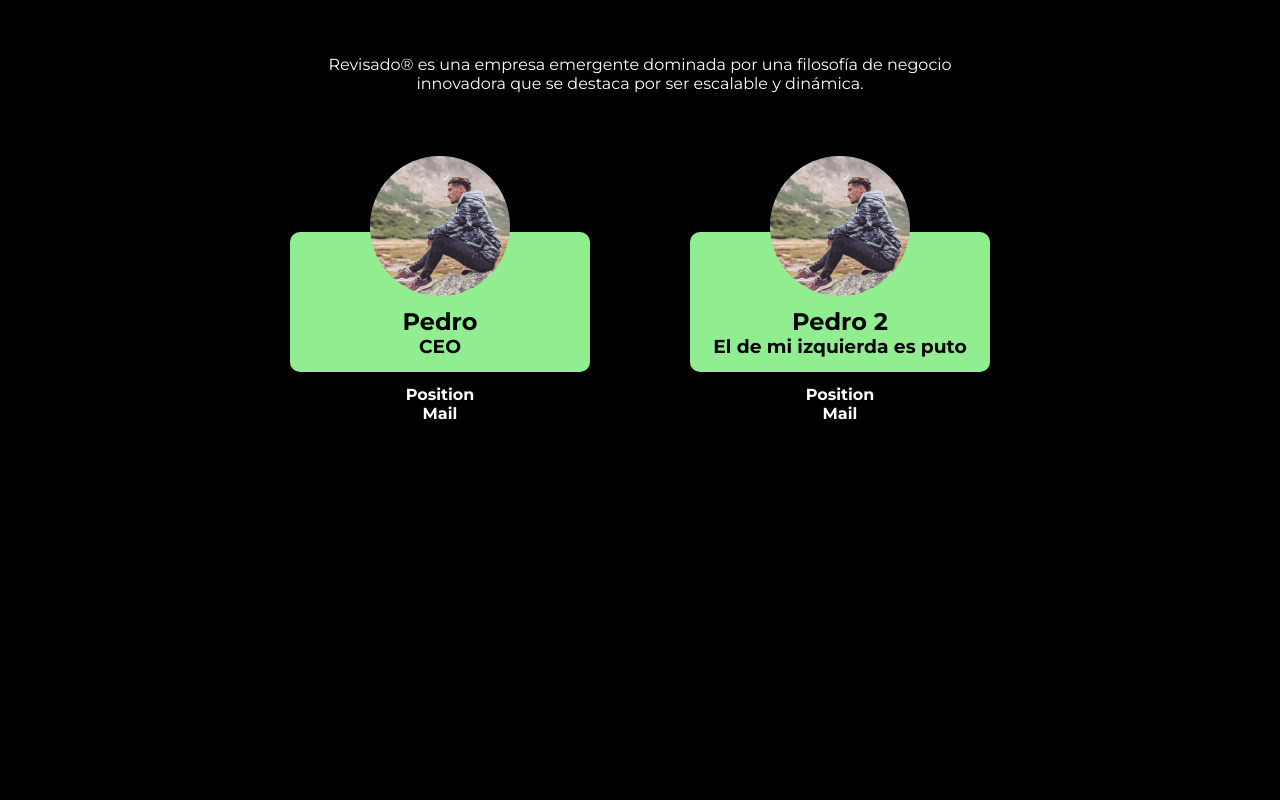
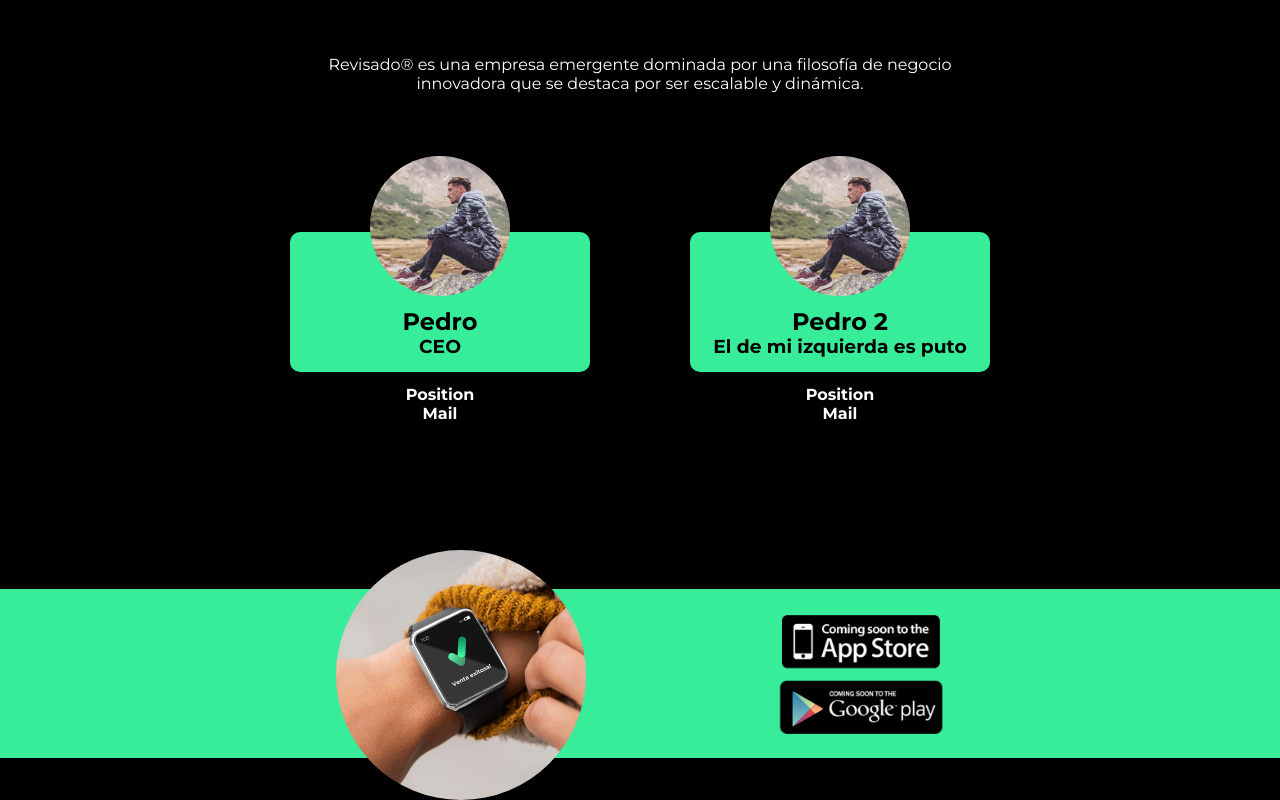
Before and after one commit to joacomonte/oldVersion-Revisado, a React (Create React App) app in the folder client/: page / in a window 1280 px wide. Shown: the part 3176-3976 px from the top of the page. Before the commit the page ends 3766 px from the top, so only its background shows below. Built offline with nearby package versions, Linux system fonts and the light colour scheme.

Commit message:
app banner added

```diff
--- a/client/src/App.js
+++ b/client/src/App.js
@@ -6,6 +6,7 @@ import Confiar from './components/Confiar/Confiar';
 import Sliders from './components/SliderProducts/SliderProducts';
 import HowToPost from './components/HowToPost/HowToPost';
 import WhoWeAre from './components/WoWeAre/WhoWeAre';
+import NuestraApp from './components/NuestraApp/NuestraApp';
 
 
 function App() {
@@ -19,8 +20,7 @@ function App() {
         <Sliders/>
         <HowToPost/>
         <WhoWeAre/>
-
-
+        <NuestraApp/>
     </div>
   );
 }
--- /dev/null
+++ b/client/src/components/NuestraApp/NuestraApp.js
@@ -0,0 +1,23 @@
+import React from 'react'
+import './NuestraAppStyle.css'
+import watchApp from '../../images/watchApp.png'
+import comingSoon from '../../images/comingSoon.png'
+
+function NuestraApp() {
+  return (
+    <div className='nuestraApp-pageContainer'>
+        <div className='nuestraApp-container'>
+            <div className='nuestraApp-fotoContainer'>
+                <img className="nuestraApp-img" src={watchApp} alt="watchApp"></img>
+            </div>
+            <div className='nuestraApp-textContainer'>
+                <img className="nuestraApp-soon" src={comingSoon} alt="comingSoon" ></img>
+            </div>
+        </div>
+
+
+    </div>
+  )
+}
+
+export default NuestraApp
--- /dev/null
+++ b/client/src/components/NuestraApp/NuestraAppStyle.css
@@ -0,0 +1,50 @@
+.nuestraApp-pageContainer
+{
+    display: grid;
+    justify-content: center;
+    align-items: center;
+    background-color: #38ED9A;
+    width: 100%;
+
+    max-height: 200px;
+}
+
+.nuestraApp-container{
+    display: flex;
+    gap: 15vw;
+    justify-content: center;
+    align-items: center;
+    width: 100vw;
+    height: 25vw;
+    max-height: 170px;
+    max-width: 800px;
+}
+
+.nuestraApp-fotoContainer{
+    display: flex;
+    justify-content: center;
+    align-items: center;
+    height: 200px;
+    max-height: 300px;
+
+}
+.nuestraApp-img{
+    height: 40vw;
+    max-height: 250px;
+    aspect-ratio: 1/1;
+    overflow: hidden;
+    border-radius: 50%;
+}
+
+
+.nuestraApp-textContainer{
+    display: flex;
+    justify-content: center;
+    align-content: center;
+    color: black;
+    height: 70%;
+
+}
+.nuestraApp-soon{
+    height: 100%;
+}
--- a/client/src/components/WoWeAre/WhoWeAreStyle.css
+++ b/client/src/components/WoWeAre/WhoWeAreStyle.css
@@ -49,7 +49,7 @@
     justify-content: flex-end;
     padding: 15px 0;
     align-items: center;
-    background-color: lightgreen;
+    background-color: #38ED9A;
     border-radius: 10px;
     width: 100%;
     height: 140px;
```
Also changed, not shown: client/src/images/comingSoon.png (added), client/src/images/watchApp.png (added).
